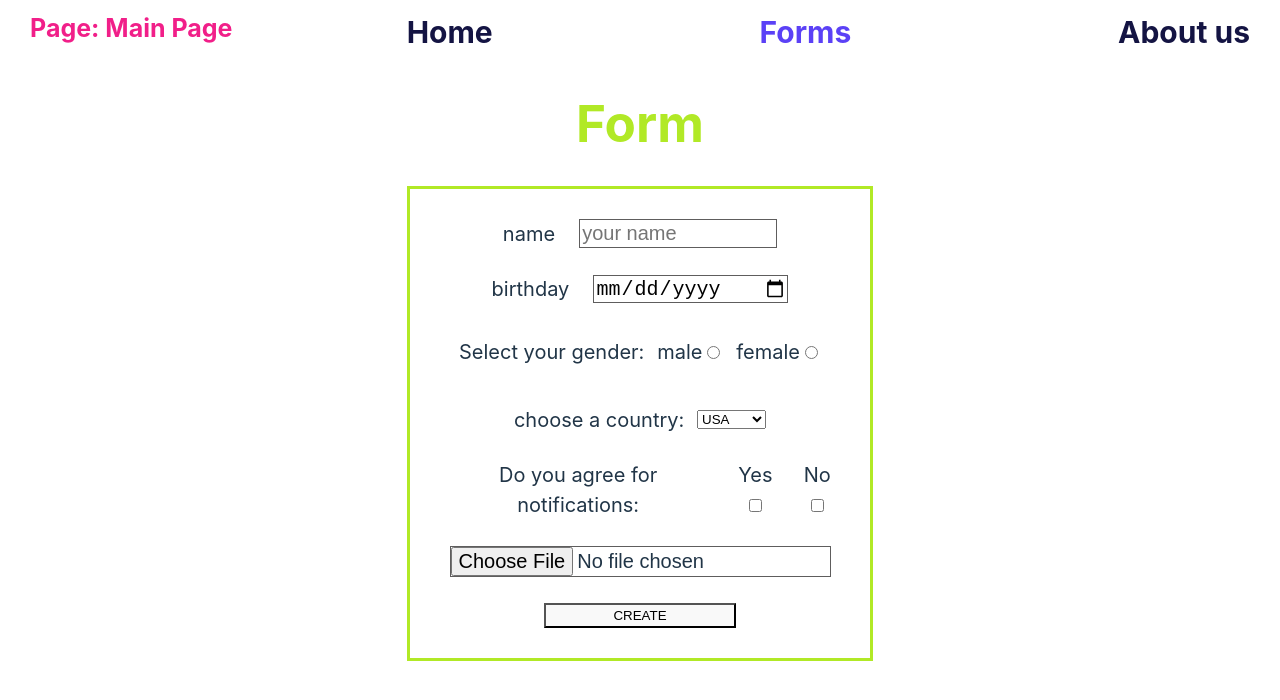
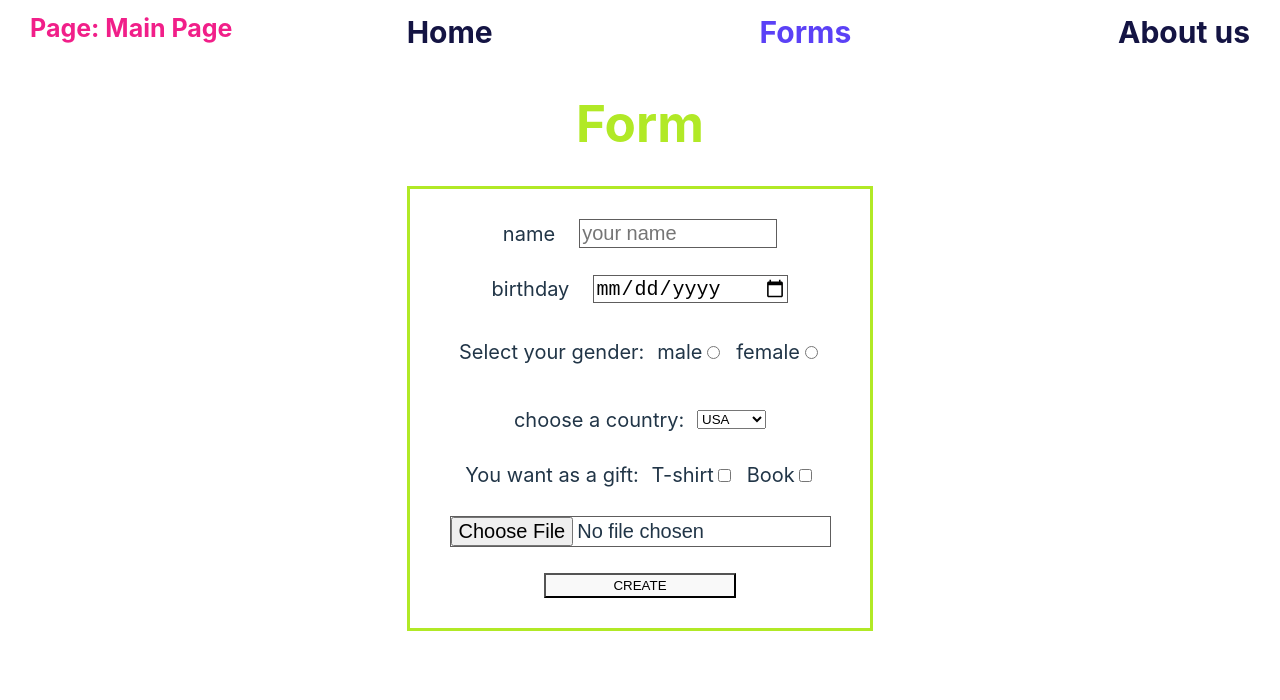
Before and after one commit to create-to-develop/rs-tasks-react, a React (Vite) app: page /forms in a window 1280 px wide. Shown: the top 700 px of the page. Built offline with nearby package versions, Linux system fonts and the light colour scheme.

Commit message:
refactor: change notifications to presents

```diff
--- a/src/components/FormAddCard/FormAddCard.tsx
+++ b/src/components/FormAddCard/FormAddCard.tsx
@@ -143,22 +143,22 @@ export default class FormAddCard extends Component<ComponentProps, ComponentStat
           </label>
 
           <div className="form__label">
-            Do you agree for notifications:
+            You want as a gift:
             <label htmlFor="notificationsOn">
-              Yes
+              T-shirt
               <input
                 type="checkbox"
                 id="notificationsOn"
-                name="scales"
+                name="notificationsOn"
                 ref={this.notificationsOn}
               />
             </label>
             <label htmlFor="notificationsOff">
-              No
+              Book
               <input
                 type="checkbox"
                 id="notificationsOff"
-                name="horns"
+                name="notificationsOff"
                 ref={this.notificationsOff}
               />
             </label>
--- a/src/components/UserCard.css
+++ b/src/components/UserCard.css
@@ -39,10 +39,11 @@ input {
 
 .form-card {
   width: 25vw;
-  padding: 0.3vw;
   display: flex;
   gap: 1vw;
-  border: 1px solid rgb(77, 75, 75);
+  border: 3px solid rgb(102, 11, 117);
+  justify-content: center;
+  padding: 20px;
 }
 
 .form-card__about {
--- a/src/components/UserCard.tsx
+++ b/src/components/UserCard.tsx
@@ -11,8 +11,8 @@ export default class UserCard extends React.Component<CardType, object> {
     const { card } = this.props;
 
     const notification: string[] = [];
-    if (card.notificationsOff) notification.push('no');
-    if (card.notificationsOn) notification.push('yes');
+    if (card.notificationsOff) notification.push('Book');
+    if (card.notificationsOn) notification.push('T-shirt');
     const strNotification = notification.join(', ');
 
     return (
```
